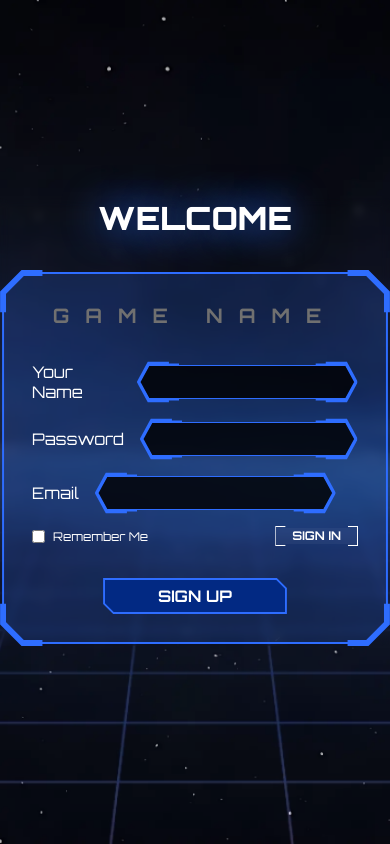
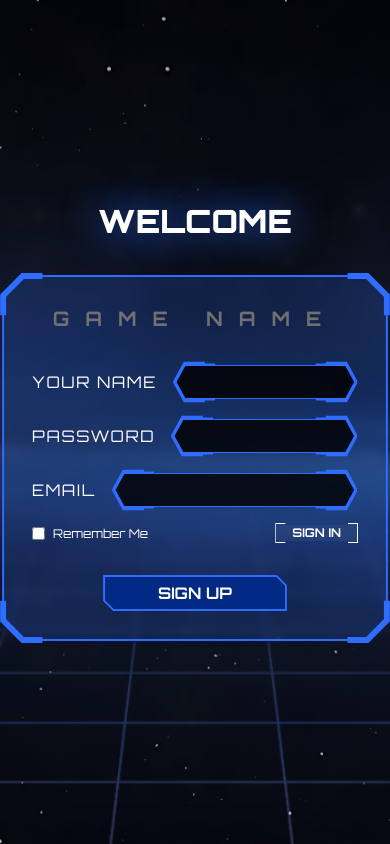
Before and after one commit to CodectiveOrg/snake-frontend, a React (Vite) app: page /sign-up in a window 390 px wide. Built offline with nearby package versions, Linux system fonts and the light colour scheme; no server answers; a web font is replaced by a local one.

Commit message:
[RESPONSIVE] sign up page

```diff
--- a/src/pages/sign-up/sign-up.page.tsx
+++ b/src/pages/sign-up/sign-up.page.tsx
@@ -56,7 +56,7 @@
         <form onSubmit={formSubmitHandler}>
           <div className={authStyles.fields}>
             <label>
-              Your Name
+              <div className={authStyles.title}>Your Name</div>
               <TextInputComponent
                 className={authStyles.input}
                 name="username"
@@ -65,7 +65,7 @@
               />
             </label>
             <label>
-              Password
+              <div className={authStyles.title}>Password</div>
               <TextInputComponent
                 className={authStyles.input}
                 type="password"
@@ -75,7 +75,7 @@
               />
             </label>
             <label>
-              Email
+              <div className={authStyles.title}>Email</div>
               <TextInputComponent
                 className={authStyles.input}
                 type="email"
--- a/src/styles/auth.module.css
+++ b/src/styles/auth.module.css
@@ -4,7 +4,7 @@
   min-block-size: 100dvh;
 
   .pane {
-    inline-size: fit-content;
+    inline-size: min(40rem, 100%);
 
     margin: auto;
 
@@ -47,6 +47,7 @@
         label {
           display: flex;
           align-items: center;
+          justify-content: space-between;
           gap: 1rem;
 
           inline-size: 100%;
@@ -61,7 +62,7 @@
           }
 
           .input {
-            flex: 0 1 15rem;
+            flex: 1 1 15rem;
           }
         }
       }
```
